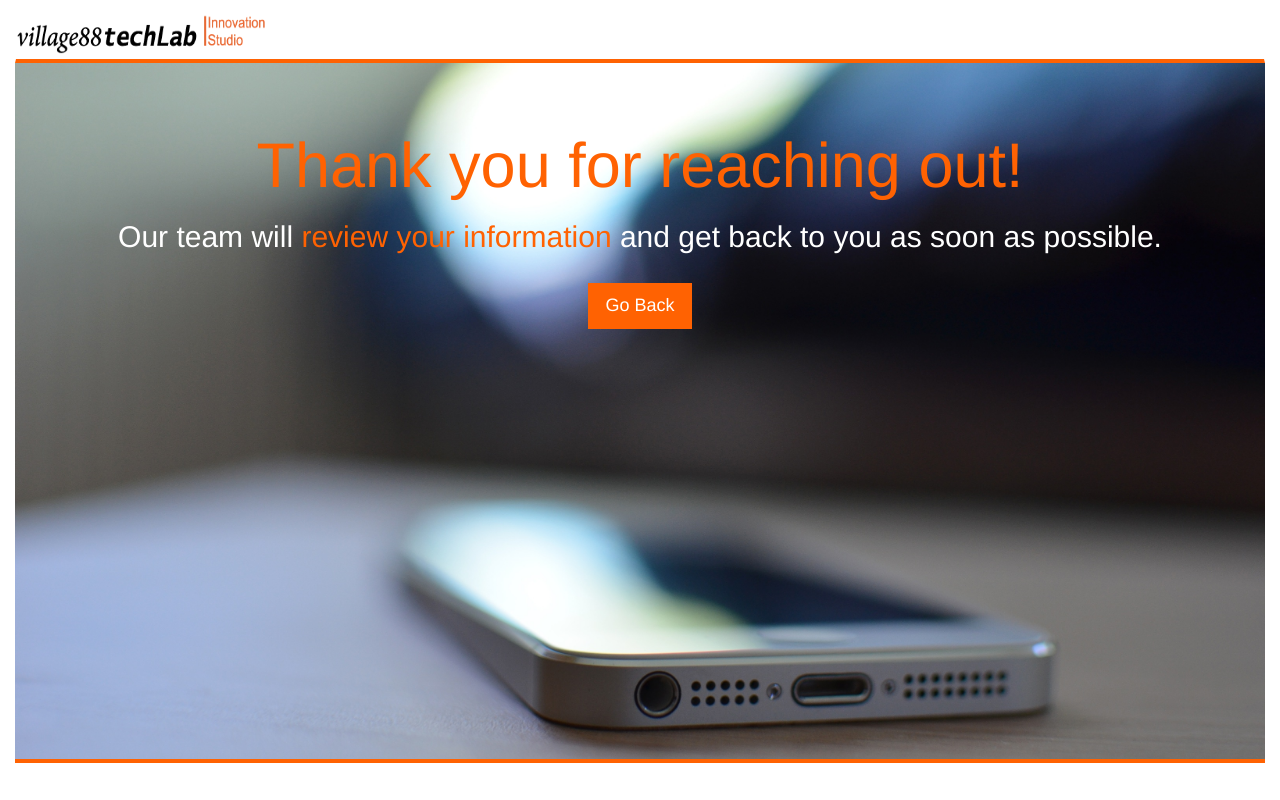
After one commit to The10th/village-88-landing, a PHP site: page /success.html in a window 1280 px wide. The commit adds this page. Run offline with PHP 8.4, Linux system fonts and the light colour scheme; some libraries are stand-ins or nearby versions.

Commit message:
added success page

```diff
--- a/stylesheets/style.css
+++ b/stylesheets/style.css
@@ -64,8 +64,14 @@ span {
   color: white;
 }
 .btn-quote a:hover {
-  color: darkgray;
   text-decoration: none;
+}
+.btn-quote:hover {
+  border: 1px solid #ff6202;
+  background-color: white;
+}
+.btn-quote:hover a {
+  color: #ff6202;
 }
 .dottedV {
   margin-left: auto;
@@ -83,52 +89,52 @@ span {
   border: 3px dashed #ff6202;
   width: 5%;
 }
-.jumbotron {
-  margin-top: 0px;
-  border-radius: 0px !important;
-  background: url(../img/top-down-desk.jpg) center no-repeat;
-  background-size: cover;
-}
-.jumbotron .banner {
+.banner {
   width: 100%;
   color: white;
 }
-.jumbotron .banner h1,
-.jumbotron .banner h2,
-.jumbotron .banner h3 {
+.banner h1,
+.banner h2,
+.banner h3 {
   text-align: center;
 }
-.jumbotron .contact {
+.indextron {
+  margin-top: 0px;
+  border-radius: 0px !important;
+  background: url(../img/stock_imgs/top-down-desk.jpg) center no-repeat;
+  background-size: cover;
+}
+.indextron .contact {
   margin-left: auto;
   margin-right: 5%;
   width: 55%;
 }
-.jumbotron .contact [disabled],
-.jumbotron .contact [selected] {
+.indextron .contact [disabled],
+.indextron .contact [selected] {
   color: #ff9500;
 }
-.jumbotron .contact ::-webkit-input-placeholder {
+.indextron .contact ::-webkit-input-placeholder {
   color: #ff9500;
 }
-.jumbotron .contact :-moz-placeholder {
+.indextron .contact :-moz-placeholder {
   /* Firefox 18- */
   color: #ff6202;
 }
-.jumbotron .contact ::-moz-placeholder {
+.indextron .contact ::-moz-placeholder {
   /* Firefox 19+ */
   color: #ff6202;
 }
-.jumbotron .contact :-ms-input-placeholder {
+.indextron .contact :-ms-input-placeholder {
   color: #ff6202;
 }
-.jumbotron .contact label {
+.indextron .contact label {
   margin-top: 2%;
   margin-bottom: 0px;
   color: white;
 }
-.jumbotron .contact input,
-.jumbotron .contact select,
-.jumbotron .contact textarea {
+.indextron .contact input,
+.indextron .contact select,
+.indextron .contact textarea {
   color: #ff6202;
   border: none;
   border-radius: 0px;
@@ -140,14 +146,25 @@ span {
   -moz-border-radius: 0;
   border-radius: 0;
 }
-.jumbotron .contact textarea {
+.indextron .contact textarea {
   height: 15%;
 }
-.jumbotron button {
+.indextron button {
   background-color: #ff6202;
   color: white;
   border: none;
   margin-top: 2.5%;
+}
+.success {
+  border-bottom: 4px solid #ff6202;
+  background: url(../img/stock_imgs/iphoney.jpeg) center no-repeat;
+  background-size: cover;
+  text-align: center;
+  color: white;
+  height: 700px;
+}
+.success .btn-quote {
+  margin-top: 30px;
 }
 section h1 {
   text-align: center;
@@ -210,6 +227,20 @@ section .process i {
 #projects h1 {
   color: white;
 }
+footer {
+  background: #ff6202;
+  height: 25px;
+  width: 100%;
+}
+@media screen and (min-width: 400px) and (max-width: 767px) {
+  .success .banner {
+    padding: 2%;
+    background: rgba(55, 55, 55, 0.7) !important;
+  }
+  .success .banner .btn-quote {
+    margin-bottom: 5%;
+  }
+}
 @media screen and (min-width: 992px) and (max-width: 1220px) {
   .dotted,
   .dotted2 {
@@ -230,8 +261,3 @@ section .process i {
     margin-right: auto !important;
   }
 }
-footer {
-  background: #ff6202;
-  height: 25px;
-  width: 100%;
-}
--- a/stylesheets/style.less
+++ b/stylesheets/style.less
@@ -108,12 +103,6 @@ span{
   width:5%;
 }
 
-.jumbotron{
-  margin-top:0px;
-  border-radius:0px !important;
-  background:url(../img/top-down-desk.jpg) center no-repeat;
-  background-size:cover;
-
   .banner{
     width:100%;
     h1, h2, h3 {
@@ -174,6 +169,18 @@ span{
       }
     }
 
+    .success{
+      border-bottom:4px solid @dojo-orange;
+      background:url(../img/stock_imgs/iphoney.jpeg) center no-repeat;
+      background-size: cover;
+      text-align: center;
+      color:white;
+      height:700px;
+      .btn-quote{
+        margin-top: 30px;
+      }
+    }
+
     section{
       h1 {
         text-align:center;
--- /dev/null
+++ b/success.html
@@ -0,0 +1,24 @@
+<!DOCTYPE html>
+<html>
+<head>
+ <link href="https://maxcdn.bootstrapcdn.com/font-awesome/4.2.0/css/font-awesome.min.css" rel="stylesheet">
+ <link rel="stylesheet" href="./stylesheets/normalize.css" media="screen" title="no title" charset="utf-8">
+ <link rel="stylesheet" href="./stylesheets/bootstrap.min.css" media="screen" charset="utf-8">
+ <link rel="stylesheet" href="./stylesheets/style.css" media="screen" charset="utf-8">
+ <title>Village88 Studios</title>
+</head>
+<body>
+  <div class='container-fluid'>
+    <nav class='navbar'>
+      <img height='40' width='250' src="./img/tech_logo/tech_lab.png" alt="village 88 techlab web development studio" />
+    </nav>
+    <div class='jumbotron success'>
+           <div class='banner'>
+              <h1><span>Thank you for reaching out!</span></h1>
+              <h2>Our team will <span>review your information </span>and get back to you as soon as possible.</h2>
+              <button class='btn btn-lg btn-quote'><a href="">Go Back</a></button>
+          </div>
+    </div>
+       </div>
+    </body>
+    </html>
```
Also changed, not shown: other parts of stylesheets/style.less (+33 -21 lines), index.html (+11 -16 lines), img/88studios.png (deleted), img/emowork.jpg (deleted), img/icons/check.png (renamed from img/check.png), img/icons/design.png (renamed from img/design.png), img/icons/enhance.png (renamed from img/enhance.png), img/icons/hex-template.png (added), img/icons/launch.png (renamed from img/launch.png), img/icons/meet.png (renamed from img/meet.png), img/icons/plan.png (renamed from img/plan.png), img/stock_imgs/iphoney.jpeg (added), img/stock_imgs/top-down-desk.jpg (renamed from img/top-down-desk.jpg), img/team-table.jpg (deleted), 1 more files.
